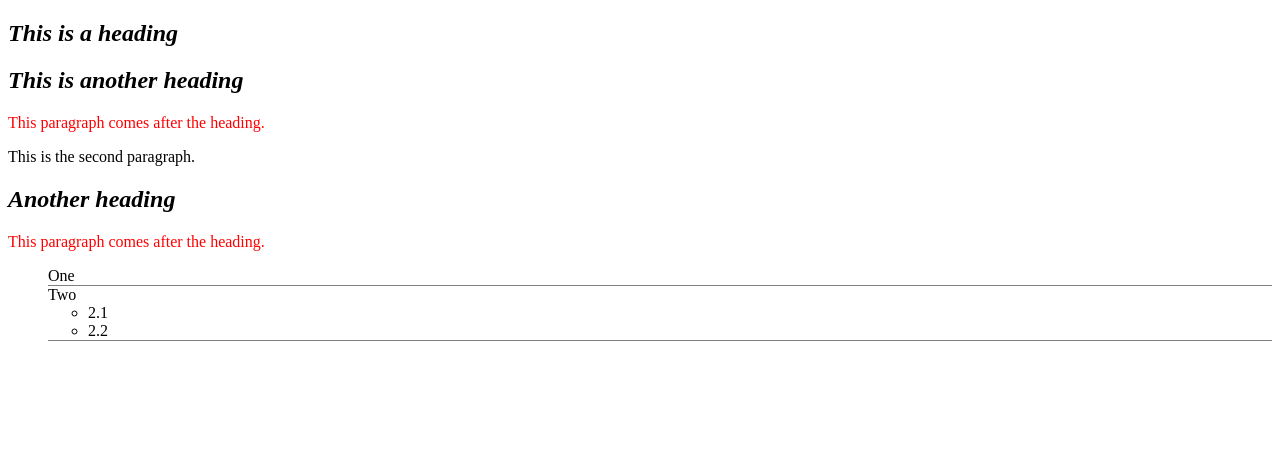
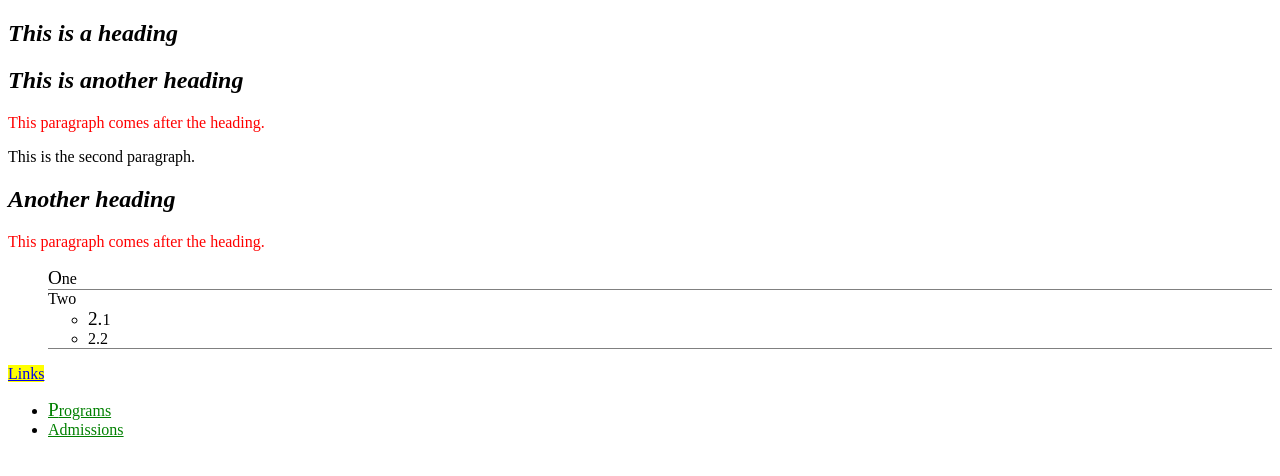
Before and after one commit to QuestionableAtBest/week6, a plain HTML site: page index.html in a window 1280 px wide. Drawn offline with Linux system fonts and the light colour scheme.

Commit message:
Pseudo activities

```diff
--- a/css/stylesheet.css
+++ b/css/stylesheet.css
@@ -10,3 +10,24 @@ h2 + p{
     list-style-type:none;
     border-bottom: 1px solid gray;
 }
+
+li > a:link{
+    color:green
+}
+
+li > a:visited{
+    color:red
+}
+
+li > a:hover{
+    color:pink
+}
+
+li:first-child::first-letter{
+    font:bold;
+    font-size: 120%;
+}
+
+a[title = "BCIT homepage"]{
+    background-color:yellow;
+}
--- a/index.html
+++ b/index.html
@@ -22,5 +22,11 @@
                     </li>
             </ul>
         </div>
+
+        <a title="BCIT homepage" href="https://bcit.ca/%22%3ELinks">Links</a>
+            <ul>
+                <li><a title = "programs" href= "http://www.bcit.ca/study/">Programs</a></li>
+                <li><a title ="admission" href="https://www.bcit.ca/admission">Admissions</a></li>
+            </ul>
     </body>
 </html>
```
